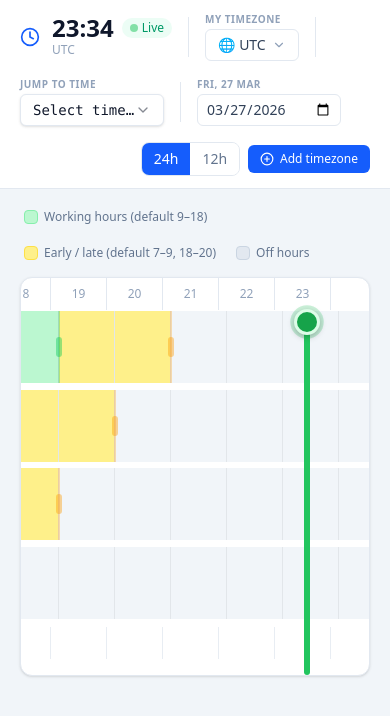
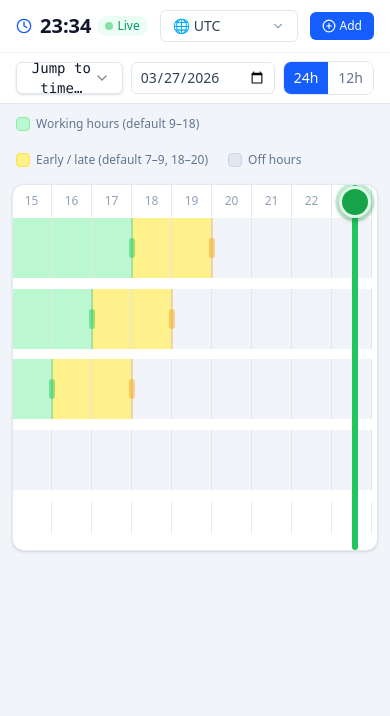
Before and after one commit to mvivekc/timezone-overview, a React (Vite) app: page / in a window 390 px wide. Shown: the top 716 px of the page. Built offline with nearby package versions, Linux system fonts and the light colour scheme.

Commit message:
Updating some minor bugs

```diff
--- a/src/App.tsx
+++ b/src/App.tsx
@@ -168,7 +168,7 @@ export function App() {
           onAddZone={() => setModalOpen(true)}
         />
 
-        <main className="flex-1 w-full px-5 py-5 flex flex-col gap-4">
+        <main className="flex-1 w-full px-3 py-3 sm:px-5 sm:py-5 flex flex-col gap-4">
 
           {showWarning && (
             <div className="flex items-center gap-2 px-4 py-2.5 bg-amber-50 border border-amber-200 rounded-lg text-sm text-amber-800">
--- a/src/components/Header.tsx
+++ b/src/components/Header.tsx
@@ -74,14 +74,15 @@ export function Header({
 
   return (
     <header className="bg-white border-b border-slate-200 sticky top-0 z-30">
-      <div className="flex items-center gap-4 px-5 py-3 flex-wrap">
+      {/* Primary row — visible on all screen sizes */}
+      <div className="flex items-center gap-3 sm:gap-4 px-4 sm:px-5 py-2.5 sm:py-3">
 
         {/* Current time in my timezone */}
-        <div className="flex items-center gap-3 shrink-0">
-          <Clock className="w-5 h-5 text-blue-600" />
+        <div className="flex items-center gap-2 sm:gap-3 shrink-0">
+          <Clock className="w-4 h-4 sm:w-5 sm:h-5 text-blue-600" />
           <div>
-            <div className="flex items-center gap-2">
-              <span className="text-2xl font-bold text-slate-900 tabular-nums leading-none">{localTime}</span>
+            <div className="flex items-center gap-1.5 sm:gap-2">
+              <span className="text-xl sm:text-2xl font-bold text-slate-900 tabular-nums leading-none">{localTime}</span>
               {isLive && (
                 <span className="flex items-center gap-1 text-xs text-emerald-600 font-medium bg-emerald-50 px-2 py-0.5 rounded-full">
                   <span className="live-dot" />
@@ -89,28 +90,30 @@ export function Header({
                 </span>
               )}
             </div>
-            <div className="text-xs text-slate-400 mt-0.5">{myTimezone.replace(/_/g, ' ')}</div>
+            <div className="text-xs text-slate-400 mt-0.5 hidden sm:block">{myTimezone.replace(/_/g, ' ')}</div>
           </div>
         </div>
 
-        <div className="h-10 w-px bg-slate-200 shrink-0" />
+        <div className="h-10 w-px bg-slate-200 shrink-0 hidden sm:block" />
 
         {/* My timezone selector — searchable */}
-        <div className="flex flex-col gap-0.5 shrink-0">
-          <span className="text-[10px] font-semibold text-slate-400 uppercase tracking-wider">My timezone</span>
+        <div className="flex flex-col gap-0.5 flex-1 sm:flex-none shrink-0">
+          <span className="text-[10px] font-semibold text-slate-400 uppercase tracking-wider hidden sm:block">My timezone</span>
           <SearchableSelect
             groups={COMMON_ZONES}
             value={myTimezone}
             onChange={onSetMyTz}
             placeholder="Search timezone…"
             extraOptions={browserExtra ? [browserExtra] : []}
-            triggerClassName="h-8 w-52"
+            triggerClassName="h-8 w-full sm:w-52"
           />
         </div>
 
+        {/* Desktop-only secondary controls inline */}
+        <div className="hidden sm:flex items-center gap-4">
           <div className="h-10 w-px bg-slate-200 shrink-0" />
 
-        {/* Jump to time — 48 half-hour slots via Radix Select */}
+          {/* Jump to time */}
           <div className="flex flex-col gap-0.5 shrink-0">
             <span className="text-[10px] font-semibold text-slate-400 uppercase tracking-wider">Jump to time</span>
             <Select onValueChange={handleTimeSelect}>
@@ -144,8 +147,7 @@ export function Header({
             />
           </div>
 
-        {/* Right side: 12/24h toggle + actions */}
-        <div className="flex items-center gap-2 ml-auto">
+          {/* 12/24h toggle */}
           <div className="flex items-center rounded-lg border border-slate-200 overflow-hidden text-sm">
             <button
               onClick={() => onSetHour12(false)}
@@ -169,20 +171,76 @@ export function Header({
               Back to live
             </Button>
           )}
+        </div>
 
-          <Button size="sm" onClick={onAddZone} className="gap-1.5">
+        {/* Add timezone button — always visible */}
+        <Button size="sm" onClick={onAddZone} className="gap-1 sm:gap-1.5 ml-auto shrink-0">
           <PlusCircle className="w-3.5 h-3.5" />
-            Add timezone
+          <span className="sm:hidden">Add</span>
+          <span className="hidden sm:inline">Add timezone</span>
         </Button>
       </div>
+
+      {/* Secondary row — mobile only */}
+      <div className="sm:hidden flex items-center gap-2 px-4 py-2 border-t border-slate-100">
+        {/* Jump to time */}
+        <Select onValueChange={handleTimeSelect}>
+          <SelectTrigger className="h-8 flex-1 text-sm font-mono" aria-label="Jump to time">
+            <SelectValue placeholder="Jump to time…" />
+          </SelectTrigger>
+          <SelectContent>
+            <SelectGroup>
+              <SelectLabel>Times in {myTimezone.split('/').pop()?.replace('_', ' ')}</SelectLabel>
+              {timeOptions.map((opt) => (
+                <SelectItem key={opt.value} value={opt.value} className="font-mono">
+                  {opt.label}
+                </SelectItem>
+              ))}
+            </SelectGroup>
+          </SelectContent>
+        </Select>
+
+        {/* Date picker */}
+        <input
+          type="date"
+          value={selectedDate}
+          onChange={(e) => onDateChange(e.target.value)}
+          className="h-8 rounded-md border border-slate-200 bg-white px-2 text-sm text-slate-700 focus:outline-none focus:ring-2 focus:ring-blue-500 cursor-pointer flex-1"
+          aria-label="Select date"
+        />
+
+        {/* 12/24h toggle */}
+        <div className="flex items-center rounded-lg border border-slate-200 overflow-hidden text-sm shrink-0">
+          <button
+            onClick={() => onSetHour12(false)}
+            className={`px-2.5 h-8 font-medium transition-colors ${!hour12 ? 'bg-blue-600 text-white' : 'bg-white text-slate-500 hover:bg-slate-50'}`}
+            aria-pressed={!hour12}
+          >
+            24h
+          </button>
+          <button
+            onClick={() => onSetHour12(true)}
+            className={`px-2.5 h-8 font-medium transition-colors ${hour12 ? 'bg-blue-600 text-white' : 'bg-white text-slate-500 hover:bg-slate-50'}`}
+            aria-pressed={hour12}
+          >
+            12h
+          </button>
+        </div>
+
+        {!isLive && (
+          <Button variant="outline" size="sm" onClick={onGoLive} className="gap-1 shrink-0">
+            <RefreshCw className="w-3.5 h-3.5" />
+            <span className="sr-only">Back to live</span>
+          </Button>
+        )}
       </div>
 
       {/* Exploring banner */}
       {!isLive && (
-        <div className="px-5 py-1.5 bg-blue-50 border-t border-blue-100 text-xs text-blue-700 flex items-center gap-2">
+        <div className="px-4 sm:px-5 py-1.5 bg-blue-50 border-t border-blue-100 text-xs text-blue-700 flex items-center gap-2">
           <span className="font-semibold">Exploring:</span>
           <span className="font-mono font-bold">{formatTimeInZone(needleUtcMs, myTimezone, hour12)}</span>
-          <span className="text-blue-500">in {myTimezone.replace(/_/g, ' ')}</span>
+          <span className="text-blue-500 hidden sm:inline">in {myTimezone.replace(/_/g, ' ')}</span>
           <button onClick={onGoLive} className="ml-auto text-blue-600 hover:underline font-medium">
             Return to live →
           </button>
--- a/src/components/Needle.tsx
+++ b/src/components/Needle.tsx
@@ -4,13 +4,12 @@ import { utcMsToPixel, pixelToUtcMs, formatTimeInZone, getUtcOffsetLabel, classi
 import { DEFAULT_WORK_HOURS } from '@/utils/constants';
 import type { Zone, WorkClass } from '@/types';
 
-const INFO_PANEL_WIDTH = 224; // matches w-56
-
 interface Props {
   needleUtcMs: number;
   selectedDate: string;
   isLive: boolean;
   blockWidth: number;
+  infoPanelWidth: number;
   myTimezone: string;
   hour12: boolean;
   zones: Zone[];
@@ -21,7 +20,7 @@ interface Props {
 
 // React 19: ref as plain prop
 export function Needle({
-  needleUtcMs, selectedDate, isLive, blockWidth, myTimezone, hour12, zones,
+  needleUtcMs, selectedDate, isLive, blockWidth, infoPanelWidth, myTimezone, hour12, zones,
   containerRef, onNeedleChange, onExitLive,
 }: Props) {
   const isDragging = useRef(false);
@@ -49,9 +48,9 @@ export function Needle({
     const container = containerRef.current;
     if (!container) return 0;
     const rect = container.getBoundingClientRect();
-    const rawPx = clientX - rect.left + container.scrollLeft - INFO_PANEL_WIDTH;
+    const rawPx = clientX - rect.left + container.scrollLeft - infoPanelWidth;
     return Math.max(0, Math.min(rawPx, blockWidth * 24));
-  }, [containerRef, blockWidth]);
+  }, [containerRef, blockWidth, infoPanelWidth]);
 
   const handlePointerDown = useCallback((e: React.PointerEvent) => {
     e.preventDefault();
@@ -61,11 +60,18 @@ export function Needle({
     if (isLive) onExitLive();
   }, [isLive, onExitLive]);
 
+  const snapToHalfHour = useCallback((px: number): number => {
+    // Each half-hour = blockWidth / 2 pixels
+    const halfBlock = blockWidth / 2;
+    const snapped = Math.round(px / halfBlock) * halfBlock;
+    return Math.max(0, Math.min(snapped, blockWidth * 24));
+  }, [blockWidth]);
+
   const handlePointerMove = useCallback((e: React.PointerEvent) => {
     if (!isDragging.current) return;
-    const px = pixelFromClientX(e.clientX);
+    const px = snapToHalfHour(pixelFromClientX(e.clientX));
     onNeedleChange(pixelToUtcMs(px, selectedDate, blockWidth, myTimezone));
-  }, [pixelFromClientX, onNeedleChange, selectedDate, blockWidth, myTimezone]);
+  }, [pixelFromClientX, snapToHalfHour, onNeedleChange, selectedDate, blockWidth, myTimezone]);
 
   const handlePointerUp = useCallback(() => {
     isDragging.current = false;
@@ -89,14 +95,14 @@ export function Needle({
     const container = containerRef.current;
     if (!container) return;
     const px = getPixelX();
-    const visibleWidth = container.clientWidth - INFO_PANEL_WIDTH;
+    const visibleWidth = container.clientWidth - infoPanelWidth;
     const scrollLeft = container.scrollLeft;
     if (px < scrollLeft || px > scrollLeft + visibleWidth - 100) {
       container.scrollTo({ left: Math.max(0, px - visibleWidth / 2), behavior: 'smooth' });
     }
-  }, [needleUtcMs, isLive, containerRef, getPixelX]);
+  }, [needleUtcMs, isLive, containerRef, getPixelX, infoPanelWidth]);
 
-  const left = INFO_PANEL_WIDTH + getPixelX();
+  const left = infoPanelWidth + getPixelX();
 
   // ── All-zones tooltip rendered via portal (bypasses scroll container clipping) ──
   const tooltip = tooltipPos && showTooltip && createPortal(
--- a/src/components/TeamOverlapRow.tsx
+++ b/src/components/TeamOverlapRow.tsx
@@ -4,6 +4,7 @@ interface Props {
   blockWidth: number;
   overlapColumns: boolean[];
   durationMinutes: number;
+  infoPanelWidth: number;
 }
 
 function overlapRuns(slots: boolean[]): Array<{ start: number; end: number }> {
@@ -31,12 +32,12 @@ function formatDuration(minutes: number): string {
   return `${h}h ${m}m`;
 }
 
-export function TeamOverlapRow({ blockWidth, overlapColumns, durationMinutes }: Props) {
+export function TeamOverlapRow({ blockWidth, overlapColumns, durationMinutes, infoPanelWidth }: Props) {
   const runs = overlapRuns(overlapColumns);
 
   return (
     <div className="flex items-stretch border-t-2 border-slate-200 bg-slate-50/70">
-      <div className="flex items-center gap-2 px-3 py-2 border-r border-slate-200 shrink-0 w-56">
+      <div style={{ width: infoPanelWidth }} className="flex items-center gap-2 px-3 py-2 border-r border-slate-200 shrink-0 sticky left-0 z-[40] bg-slate-50">
         <Users className="w-4 h-4 text-indigo-600 shrink-0" />
         <div className="min-w-0">
           <div className="text-xs font-semibold text-slate-800">Team Overlap</div>
--- a/src/components/TimelineGrid.tsx
+++ b/src/components/TimelineGrid.tsx
@@ -2,13 +2,11 @@ import { useRef, useMemo, useState, useEffect, useCallback } from 'react';
 import type { Zone, WorkHours } from '@/types';
 import { buildHourBlocks } from '@/utils/timezones';
 import { computeOverlapColumns, computeTeamOverlapColumns, computeTeamOverlapMinutes } from '@/utils/overlaps';
-import { HOUR_WIDTH_PX } from '@/utils/constants';
+import { HOUR_WIDTH_PX, HOUR_WIDTH_MOBILE_PX } from '@/utils/constants';
 import { HourRuler } from './HourRuler';
 import { TimelineRow } from './TimelineRow';
 import { Needle } from './Needle';
 import { TeamOverlapRow } from './TeamOverlapRow';
-
-const INFO_PANEL_WIDTH = 224; // matches w-56
 
 interface Props {
   zones: Zone[];
@@ -36,14 +34,18 @@ export function TimelineGrid({
 }: Props) {
   const scrollRef = useRef<HTMLDivElement>(null);
   const [blockWidth, setBlockWidth] = useState(HOUR_WIDTH_PX);
+  const [infoPanelWidth, setInfoPanelWidth] = useState(288);
 
   // ── Dynamic block width via ResizeObserver ────────────────────────────────
   useEffect(() => {
     const el = scrollRef.current;
     if (!el) return;
     const update = () => {
-      const available = el.clientWidth - INFO_PANEL_WIDTH;
-      setBlockWidth(Math.max(HOUR_WIDTH_PX, Math.floor(available / 24)));
+      const isMobile = el.clientWidth < 640;
+      const panelW = isMobile ? 176 : 288;
+      const minBlock = isMobile ? HOUR_WIDTH_MOBILE_PX : HOUR_WIDTH_PX;
+      setInfoPanelWidth(panelW);
+      setBlockWidth(Math.max(minBlock, Math.floor((el.clientWidth - panelW) / 24)));
     };
     update();
     const obs = new ResizeObserver(update);
@@ -117,9 +119,9 @@ export function TimelineGrid({
   return (
     <div className="relative bg-white rounded-xl shadow-sm border border-slate-200">
       <div className="timeline-scroll" ref={scrollRef}>
-        <HourRuler blockWidth={blockWidth} hour12={hour12} myTimezone={myTimezone} />
+        <HourRuler blockWidth={blockWidth} hour12={hour12} myTimezone={myTimezone} infoPanelWidth={infoPanelWidth} />
 
-        <div className="relative">
+        <div>
           {zoneBlocks.map(({ zone, blocks }, i) => (
             <TimelineRow
               key={zone.id}
@@ -149,15 +151,19 @@ export function TimelineGrid({
               blockWidth={blockWidth}
               overlapColumns={teamOverlapColumns}
               durationMinutes={teamOverlapMinutes}
+              infoPanelWidth={infoPanelWidth}
             />
           )}
+        </div>
 
+        {/* Needle spans full scroll container height so the knob can sit on the ruler row */}
         {zones.length > 0 && (
           <Needle
             needleUtcMs={needleUtcMs}
             selectedDate={selectedDate}
             isLive={isLive}
             blockWidth={blockWidth}
+            infoPanelWidth={infoPanelWidth}
             myTimezone={myTimezone}
             hour12={hour12}
             zones={zones}
@@ -168,6 +174,5 @@ export function TimelineGrid({
         )}
       </div>
     </div>
-    </div>
   );
 }
--- a/src/components/TimelineRow.tsx
+++ b/src/components/TimelineRow.tsx
@@ -61,10 +61,10 @@ interface HandleProps {
   col: number;
   blockWidth: number;
   color: 'amber' | 'green';
-  onMouseDown: (e: React.MouseEvent) => void;
+  onPointerDown: (e: React.PointerEvent) => void;
 }
 
-function BoundaryHandle({ col, blockWidth, color, onMouseDown }: HandleProps) {
+function BoundaryHandle({ col, blockWidth, color, onPointerDown }: HandleProps) {
   const lineColor =
     color === 'green'
       ? 'bg-green-500/30 group-hover/bh:bg-green-500/70'
@@ -73,8 +73,8 @@ function BoundaryHandle({ col, blockWidth, color, onMouseDown }: HandleProps) {
   return (
     <div
       style={{ left: col * blockWidth }}
-      className="absolute top-0 bottom-0 w-3 -translate-x-1.5 z-10 cursor-ew-resize group/bh flex items-center justify-center select-none"
-      onMouseDown={onMouseDown}
+      className="absolute top-0 bottom-0 w-6 sm:w-3 -translate-x-3 sm:-translate-x-1.5 z-[1] cursor-ew-resize group/bh flex items-center justify-center select-none touch-none"
+      onPointerDown={onPointerDown}
     >
       <div className={`w-0.5 h-full transition-colors duration-100 ${lineColor}`} />
       {/* Small drag-pill indicator at vertical center */}
@@ -199,9 +199,10 @@ export function TimelineRow({
   // ── Work-hours boundary drag ────────────────────────────────────────────────
 
   const startBoundaryDrag = useCallback(
-    (e: React.MouseEvent, boundary: keyof WorkHours) => {
+    (e: React.PointerEvent, boundary: keyof WorkHours) => {
       e.preventDefault();
       e.stopPropagation();
+      (e.currentTarget as HTMLElement).setPointerCapture(e.pointerId);
 
       // Capture blockWidth and hourBlocks at drag-start time
       const bw = blockWidth;
@@ -216,7 +217,7 @@ export function TimelineRow({
       document.body.style.cursor = 'ew-resize';
       document.body.style.userSelect = 'none';
 
-      const onMove = (ev: MouseEvent) => {
+      const onMove = (ev: PointerEvent) => {
         if (!blocksRef.current) return;
         const rect = blocksRef.current.getBoundingClientRect();
         const px = Math.max(0, Math.min(ev.clientX - rect.left, bw * 24 - 1));
@@ -253,13 +254,13 @@ export function TimelineRow({
       const onUp = () => {
         document.body.style.cursor = '';
         document.body.style.userSelect = '';
-        document.removeEventListener('mousemove', onMove);
-        document.removeEventListener('mouseup', onUp);
+        document.removeEventListener('pointermove', onMove);
+        document.removeEventListener('pointerup', onUp);
         setDragPreview(null);
       };
 
-      document.addEventListener('mousemove', onMove);
-      document.addEventListener('mouseup', onUp);
+      document.addEventListener('pointermove', onMove);
+      document.addEventListener('pointerup', onUp);
     },
     [blockWidth, hourBlocks, zone.id, onUpdateWorkHours],
   );
@@ -297,7 +298,7 @@ export function TimelineRow({
         ].join(' ')}
       >
         {/* Info panel */}
-        <div className={`flex items-center gap-2 px-3 py-4 ${infoPanelBgClass} border-r border-slate-100 shrink-0 w-72 ${isReference ? 'border-l-4 border-l-indigo-400' : ''}`}>
+        <div className={`flex items-center gap-2 px-2 sm:px-3 py-3 sm:py-4 ${infoPanelBgClass} border-r border-slate-100 shrink-0 w-44 sm:w-72 sticky left-0 z-[40] ${isReference ? 'border-l-4 border-l-indigo-400' : ''}`}>
         {/* Row-reorder drag grip */}
         <div
           className="cursor-grab active:cursor-grabbing text-slate-300 hover:text-slate-500 shrink-0 touch-none"
@@ -334,7 +335,7 @@ export function TimelineRow({
               onClick={() => onResetWorkHours(zone.id)}
               aria-label={`Reset work hours for ${zone.label}`}
               title="Reset to default work hours"
-              className="p-1.5 rounded-md bg-amber-100 text-amber-700 hover:bg-amber-200 transition-colors duration-200"
+              className="p-2 sm:p-1.5 rounded-md bg-amber-100 text-amber-700 hover:bg-amber-200 transition-colors duration-200"
             >
               <RotateCcw className="w-3.5 h-3.5 stroke-2" />
             </button>
@@ -342,7 +343,7 @@ export function TimelineRow({
           <button
             onClick={() => onRemove(zone.id)}
             aria-label={`Remove ${zone.label}`}
-            className="opacity-0 group-hover:opacity-100 transition-opacity p-1.5 rounded-md hover:bg-red-50 hover:text-red-500 text-slate-300 focus-visible:opacity-100 focus-visible:outline-none focus-visible:ring-2 focus-visible:ring-red-400"
+            className="transition-opacity p-2 sm:p-1.5 rounded-md hover:bg-red-50 hover:text-red-500 text-slate-300 sm:opacity-0 sm:group-hover:opacity-100 focus-visible:opacity-100 focus-visible:outline-none focus-visible:ring-2 focus-visible:ring-red-400"
           >
             <X className="w-3.5 h-3.5" />
           </button>
@@ -350,7 +351,7 @@ export function TimelineRow({
       </div>
 
         {/* Hour blocks + boundary handles */}
-        <div ref={blocksRef} className="relative flex h-[72px]">
+        <div ref={blocksRef} className="relative flex h-[60px] sm:h-[72px]">
         {hourBlocks.map((block, colIndex) => (
           // Paint each hour block in two 30-minute halves so boundaries
           // at :30 start exactly at the handle location.
@@ -387,28 +388,28 @@ export function TimelineRow({
           col={fringeStartCol}
           blockWidth={blockWidth}
           color="amber"
-          onMouseDown={(e) => startBoundaryDrag(e, 'fringeStart')}
+          onPointerDown={(e) => startBoundaryDrag(e, 'fringeStart')}
         />
         {/* Core-start handle (green) */}
         <BoundaryHandle
           col={coreStartCol}
           blockWidth={blockWidth}
           color="green"
-          onMouseDown={(e) => startBoundaryDrag(e, 'coreStart')}
+          onPointerDown={(e) => startBoundaryDrag(e, 'coreStart')}
         />
         {/* Core-end handle (green) */}
         <BoundaryHandle
           col={coreEndCol}
           blockWidth={blockWidth}
           color="green"
-          onMouseDown={(e) => startBoundaryDrag(e, 'coreEnd')}
+          onPointerDown={(e) => startBoundaryDrag(e, 'coreEnd')}
         />
         {/* Fringe-end handle (amber) */}
         <BoundaryHandle
           col={fringeEndCol}
           blockWidth={blockWidth}
           color="amber"
-          onMouseDown={(e) => startBoundaryDrag(e, 'fringeEnd')}
+          onPointerDown={(e) => startBoundaryDrag(e, 'fringeEnd')}
         />
         </div>
       </div>
--- a/src/index.css
+++ b/src/index.css
@@ -63,11 +63,12 @@
   position: absolute;
   top: 0;
   bottom: 0;
-  width: 28px;           /* wide hit area; visual line is 4px centred inside */
-  transform: translateX(-14px);
-  z-index: 20;
+  width: 44px;           /* wide hit area for touch; visual line is 6px centred inside */
+  transform: translateX(-22px);
+  z-index: 35;
   cursor: grab;
   pointer-events: all;
+  touch-action: none;    /* prevent browser scroll hijacking on mobile */
 }
 
 .needle-zone:active {
@@ -94,14 +95,14 @@
   box-shadow: 0 0 0 3px rgba(59, 130, 246, 0.2);
 }
 
-/* Top handle knob */
+/* Top handle knob — fills the ruler row height */
 .needle-knob {
   position: absolute;
-  top: -2px;
+  top: 1px;
   left: 50%;
   transform: translateX(-50%);
-  width: 26px;
-  height: 26px;
+  width: 32px;
+  height: 32px;
   border-radius: 50%;
   background-color: var(--color-needle-dark);
   border: 3px solid white;
--- a/src/utils/constants.ts
+++ b/src/utils/constants.ts
@@ -1,8 +1,8 @@
 import type { Zone, WorkHours } from '../types';
 
 export const HOUR_WIDTH_PX = 56;
+export const HOUR_WIDTH_MOBILE_PX = 40;
 export const TOTAL_WIDTH_PX = HOUR_WIDTH_PX * 24; // 1344px
-export const INFO_PANEL_WIDTH_PX = 200;
 export const STORAGE_KEY = 'tz-helper-v1';
 export const ZONE_WARNING_THRESHOLD = 6;
 
```
Also changed, not shown: src/components/HourRuler.tsx (+5 -4 lines). Lines whose indentation alone changed are shown as unchanged.
